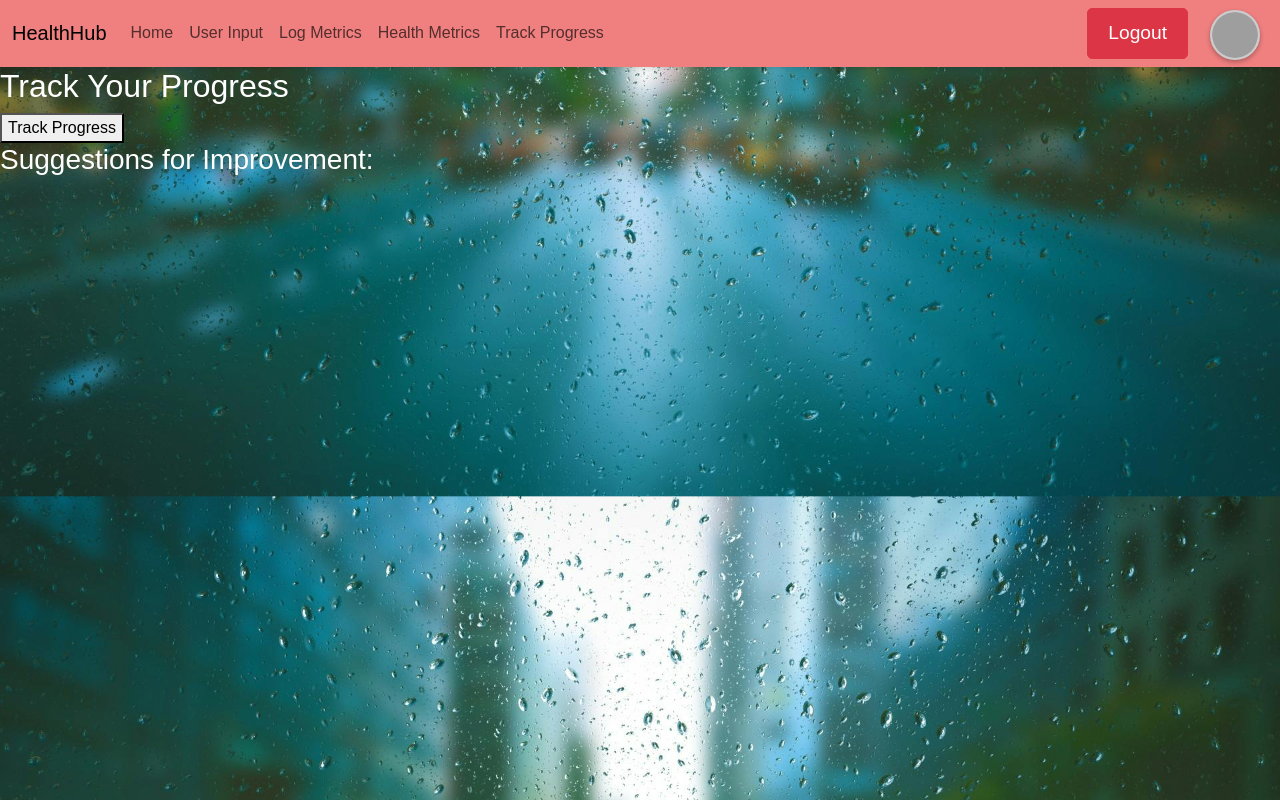
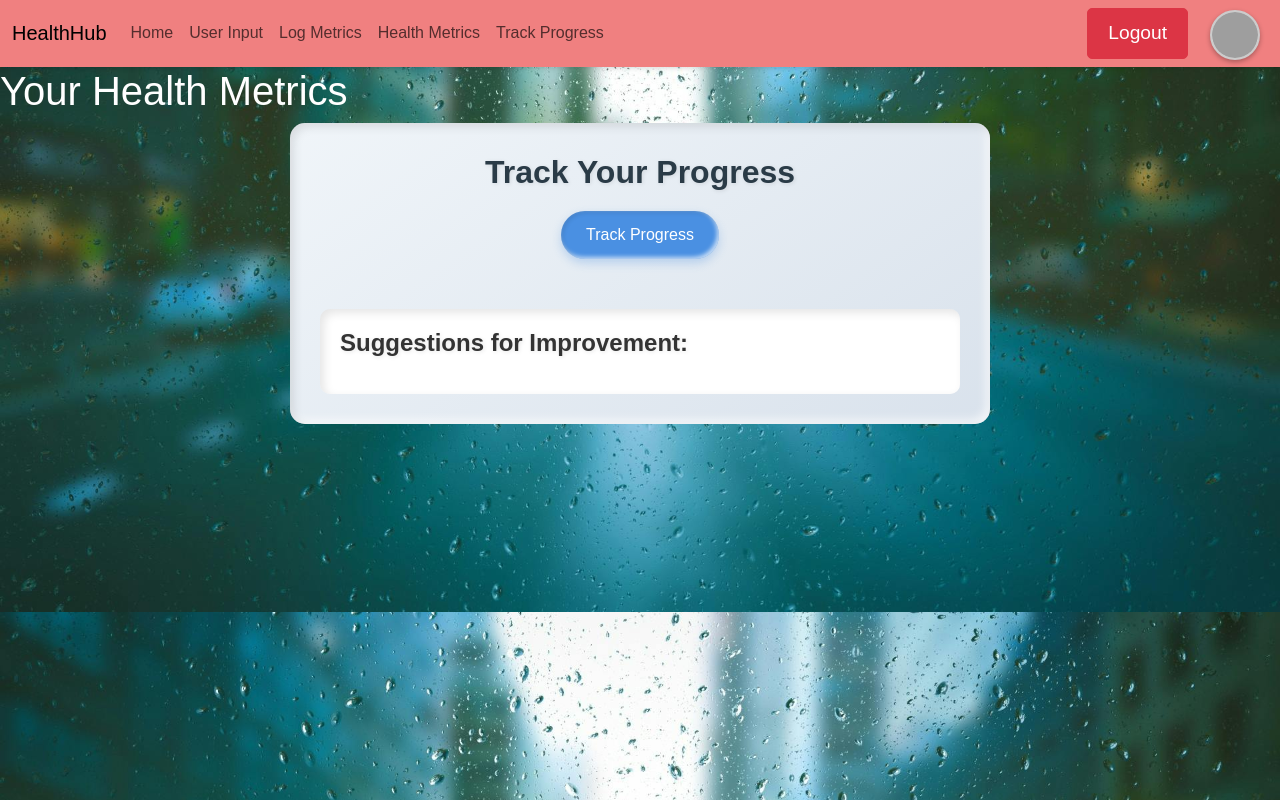
Before and after one commit to Jitugopale/HealthHub, a React (Create React App) app: page /track-progress in a window 1280 px wide. Built offline with nearby package versions, Linux system fonts and the light colour scheme; no server answers; sample sign-in values are in the browser's storage; grey boxes are pictures that could not be loaded.

Commit message:
all get done ok

```diff
--- a/src/App.js
+++ b/src/App.js
@@ -10,7 +10,7 @@ import HealthMetrics from "./components/HealthMetrics"; // Import the HealthMetr
 import LogMetrics from "./components/LogMetrics";
 import Home from "./components/Home";
 import './App.css';
-import TrackProgress from "./components/TrackProgress"; // Importing TrackProgress
+import MetricsContainer from "./components/MetricsContainer";
 
 const App = () => {
   return (
@@ -60,7 +60,7 @@ const App = () => {
           element={
             <ProtectedRoute>
               <Navbar />
-              <TrackProgress /> {/* Correctly set up TrackProgress route */}
+              <MetricsContainer /> {/* Correctly set up TrackProgress route */}
             </ProtectedRoute>
           }
         />
--- a/src/components/MetricsContainer.js
+++ b/src/components/MetricsContainer.js
@@ -1,26 +1,56 @@
 import React, { useState, useEffect } from 'react';
 import TrackProgress from './TrackProgress';
+import axios from 'axios';
 
-const MetricsContainer = () => {
+const MetricsContainer = ({ userId }) => {
   const [metrics, setMetrics] = useState([]);
 
   useEffect(() => {
-    // Simulate fetching data
     const fetchMetrics = async () => {
-      const fetchedMetrics = [
-        { weight: 70, exerciseMinutes: 30, caloriesConsumed: 2500, sleepHours: 6, bloodPressure: 130 },
-        // Add more metric objects as needed
-      ];
-      setMetrics(fetchedMetrics);
+      if (!userId) return; // Prevent fetch if userId is undefined
+      try {
+        const response = await axios.get(`http://localhost:5000/api/health-metrics/getMetricsByUserId/${userId}`);
+        setMetrics(response.data);
+      } catch (error) {
+        console.error('Error fetching metrics:', error);
+      }
     };
 
     fetchMetrics();
-  }, []);
+  }, [userId]);
+
+  const calculateAverages = (metricsArray) => {
+    if (metricsArray.length === 0) return {};
+
+    const total = metricsArray.reduce(
+      (acc, curr) => {
+        acc.weight += curr.weight;
+        acc.exerciseMinutes += curr.exerciseMinutes;
+        acc.caloriesConsumed += curr.caloriesConsumed;
+        acc.sleepHours += curr.sleepHours;
+        acc.bloodPressure += curr.bloodPressure;
+        return acc;
+      },
+      { weight: 0, exerciseMinutes: 0, caloriesConsumed: 0, sleepHours: 0, bloodPressure: 0 }
+    );
+
+    const count = metricsArray.length;
+
+    return {
+      weight: total.weight / count,
+      exerciseMinutes: total.exerciseMinutes / count,
+      caloriesConsumed: total.caloriesConsumed / count,
+      sleepHours: total.sleepHours / count,
+      bloodPressure: total.bloodPressure / count,
+    };
+  };
+
+  const averageMetrics = calculateAverages(metrics);
 
   return (
     <div>
       <h1>Your Health Metrics</h1>
-      <TrackProgress metrics={metrics} />
+      <TrackProgress userId={userId} metrics={[averageMetrics]} />
     </div>
   );
 };
--- a/src/components/TrackProgress.js
+++ b/src/components/TrackProgress.js
@@ -1,76 +1,148 @@
 import React, { useState } from 'react';
 
-const TrackProgress = ({ metrics }) => {
+const TrackProgress = ({ userId, metrics }) => {
   const [suggestions, setSuggestions] = useState('');
 
-  const calculateImprovements = () => {
-    // Check if metrics is defined and is an array
+  const calculateAverages = () => {
     if (!Array.isArray(metrics) || metrics.length === 0) {
       setSuggestions('No data available to calculate improvements.');
-      return;
+      return null;
     }
 
-    const lastMetric = metrics[metrics.length - 1];
+    const totalMetrics = metrics.length;
+    const averages = metrics.reduce((acc, metric) => {
+      acc.weight += metric.weight;
+      acc.exerciseMinutes += metric.exerciseMinutes;
+      acc.caloriesConsumed += metric.caloriesConsumed;
+      acc.sleepHours += metric.sleepHours;
+      acc.bloodPressure += metric.bloodPressure;
+      return acc;
+    }, { weight: 0, exerciseMinutes: 0, caloriesConsumed: 0, sleepHours: 0, bloodPressure: 0 });
 
-    const { weight, exerciseMinutes, caloriesConsumed, sleepHours, bloodPressure } = lastMetric;
+    // Calculate averages
+    return {
+      weight: (averages.weight / totalMetrics).toFixed(2),
+      exerciseMinutes: (averages.exerciseMinutes / totalMetrics).toFixed(2),
+      caloriesConsumed: (averages.caloriesConsumed / totalMetrics).toFixed(2),
+      sleepHours: (averages.sleepHours / totalMetrics).toFixed(2),
+      bloodPressure: (averages.bloodPressure / totalMetrics).toFixed(2),
+    };
+  };
 
-    // Calculate BMI (assuming height is known, e.g., 1.75m or 175cm)
+  const calculateImprovements = () => {
+    const averageMetrics = calculateAverages();
+    if (!averageMetrics) return;
+
+    const { weight, exerciseMinutes, caloriesConsumed, sleepHours, bloodPressure } = averageMetrics;
+
+    // Ensure weight is in kilograms for BMI calculation
     const height = 1.75; // Example height in meters
     const bmi = weight / (height * height);
+    const bmr = 10 * weight + 6.25 * (height * 100) - 5 * 30 + 5; // For men (age = 30)
+    const calorieNeeds = bmr * 1.2;
 
-    // Daily calorie needs calculation (using Mifflin-St Jeor Equation)
-    const bmr = 10 * weight + 6.25 * (height * 100) - 5 * 30 + 5; // For men (age = 30)
-    const calorieNeeds = bmr * 1.2; // Sedentary activity level
+    let improvementSuggestions = 'Based on your metrics:\n\n';
 
-    // Suggest improvements
-    let improvementSuggestions = '';
-
-    // BMI Suggestion
+    // BMI suggestions
     if (bmi < 18.5) {
-      improvementSuggestions += 'You are underweight. Consider a balanced diet with more calories. Aim for strength training exercises to build muscle.\n';
-    } else if (bmi >= 18.5 && bmi < 24.9) {
-      improvementSuggestions += 'You have a normal weight. Maintain a balanced diet and regular exercise.\n';
-    } else if (bmi >= 25 && bmi < 29.9) {
-      improvementSuggestions += 'You are overweight. Consider a calorie deficit and increase your physical activity.\n';
+      improvementSuggestions += '🔹 You are underweight. Consider a balanced diet with more calories.\n';
+    } else if (bmi < 24.9) {
+      improvementSuggestions += '🔹 You have a normal weight. Keep up the balanced diet and regular exercise.\n';
+    } else if (bmi < 29.9) {
+      improvementSuggestions += '🔹 You are overweight. A calorie deficit could help with weight loss.\n';
     } else {
-      improvementSuggestions += 'You are obese. Consult a healthcare provider for a personalized plan.\n';
+      improvementSuggestions += '🔹 You are obese. It’s advisable to consult a healthcare provider for a personalized plan.\n';
     }
 
-    // Exercise Suggestion
+    // Exercise suggestions
     if (exerciseMinutes < 150) {
-      improvementSuggestions += 'Aim for at least 150 minutes of moderate aerobic activity per week.\n';
+      improvementSuggestions += '🔹 Aim for at least 150 minutes of moderate exercise weekly.\n';
     }
 
-    // Caloric Intake Suggestion
+    // Caloric intake suggestions
     if (caloriesConsumed > calorieNeeds) {
-      improvementSuggestions += 'You are consuming more calories than you burn. Consider reducing portion sizes or increasing activity levels.\n';
-    } else if (caloriesConsumed < calorieNeeds) {
-      improvementSuggestions += 'You are consuming fewer calories than you burn. Ensure you are getting enough nutrients.\n';
+      improvementSuggestions += '🔹 Consider reducing portions or increasing activity levels to manage your calorie intake.\n';
     }
 
-    // Sleep Suggestion
+    // Sleep suggestions
     if (sleepHours < 7) {
-      improvementSuggestions += 'Consider improving your sleep hygiene for better rest. Aim for 7-9 hours per night.\n';
+      improvementSuggestions += '🔹 Aim for 7-9 hours of sleep per night for optimal health.\n';
     }
 
-    // Blood Pressure Suggestion (assumed normal range is <120/80)
+    // Blood pressure suggestions
     if (bloodPressure > 120) {
-      improvementSuggestions += 'Your blood pressure is above the normal range. Monitor your sodium intake and consult a healthcare provider.\n';
+      improvementSuggestions += '🔹 Monitor your sodium intake and consult a healthcare provider if necessary.\n';
     }
 
     setSuggestions(improvementSuggestions);
   };
 
   return (
-    <div>
-      <h2>Track Your Progress</h2>
-      <button onClick={calculateImprovements}>Track Progress</button>
-      <div>
-        <h3>Suggestions for Improvement:</h3>
-        <p>{suggestions}</p>
+    <div style={styles.container}>
+      <h2 style={styles.title}>Track Your Progress</h2>
+      <button onClick={calculateImprovements} style={styles.button}>Track Progress</button>
+      <div style={styles.suggestionsContainer}>
+        <h3 style={styles.suggestionsTitle}>Suggestions for Improvement:</h3>
+        <p style={styles.suggestionsText}>{suggestions}</p>
       </div>
     </div>
   );
 };
 
+const styles = {
+  container: {
+    maxWidth: '700px',
+    margin: '0 auto',
+    padding: '30px',
+    borderRadius: '15px',
+    background: 'linear-gradient(145deg, #f0f5f9, #d9e2ec)',
+    boxShadow: 'inset 4px 4px 10px rgba(0, 0, 0, 0.1), inset -4px -4px 10px rgba(255, 255, 255, 0.7)',
+    fontFamily: 'Arial, sans-serif',
+    textAlign: 'center',
+    transition: 'transform 0.3s ease',
+  },
+  title: {
+    fontSize: '2rem',
+    color: '#2a3b47',
+    marginBottom: '20px',
+    fontWeight: '600',
+    textShadow: '1px 1px 4px rgba(0, 0, 0, 0.1)',
+  },
+  button: {
+    padding: '12px 25px',
+    borderRadius: '25px',
+    backgroundColor: '#4a90e2',
+    color: '#fff',
+    border: 'none',
+    fontSize: '1rem',
+    cursor: 'pointer',
+    transition: 'background-color 0.3s ease, transform 0.3s ease',
+    boxShadow: '0 4px 10px rgba(74, 144, 226, 0.3), inset 2px 2px 4px rgba(0, 0, 0, 0.1), inset -2px -2px 4px rgba(255, 255, 255, 0.7)',
+    marginBottom: '30px',
+  },
+  suggestionsContainer: {
+    backgroundColor: '#ffffff',
+    padding: '20px',
+    borderRadius: '10px',
+    boxShadow: 'inset 4px 4px 10px rgba(0, 0, 0, 0.1), inset -4px -4px 10px rgba(255, 255, 255, 0.7)',
+    textAlign: 'left',
+    marginTop: '20px',
+    transition: 'transform 0.3s ease',
+  },
+  suggestionsTitle: {
+    fontSize: '1.5rem',
+    color: '#333',
+    marginBottom: '10px',
+    fontWeight: 'bold',
+    textShadow: '1px 1px 4px rgba(0, 0, 0, 0.1)',
+  },
+  suggestionsText: {
+    fontSize: '1rem',
+    color: '#555',
+    whiteSpace: 'pre-line',
+    lineHeight: '1.6',
+    textShadow: '1px 1px 3px rgba(0, 0, 0, 0.05)',
+  },
+};
+
 export default TrackProgress;
```
Also changed, not shown: 1 other file (tests, documents, lock files or other folders).
